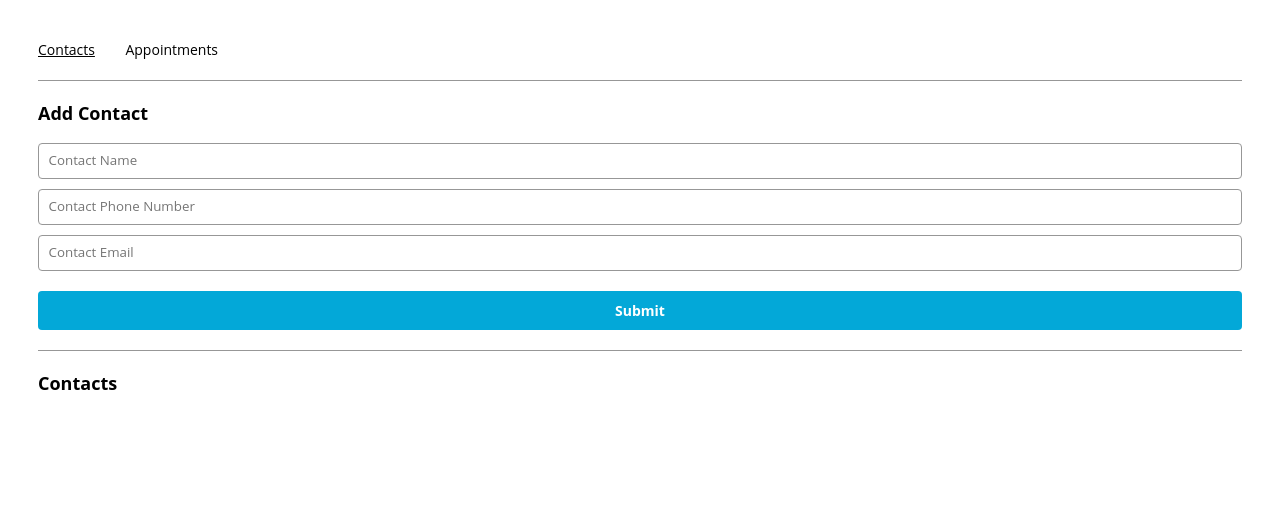
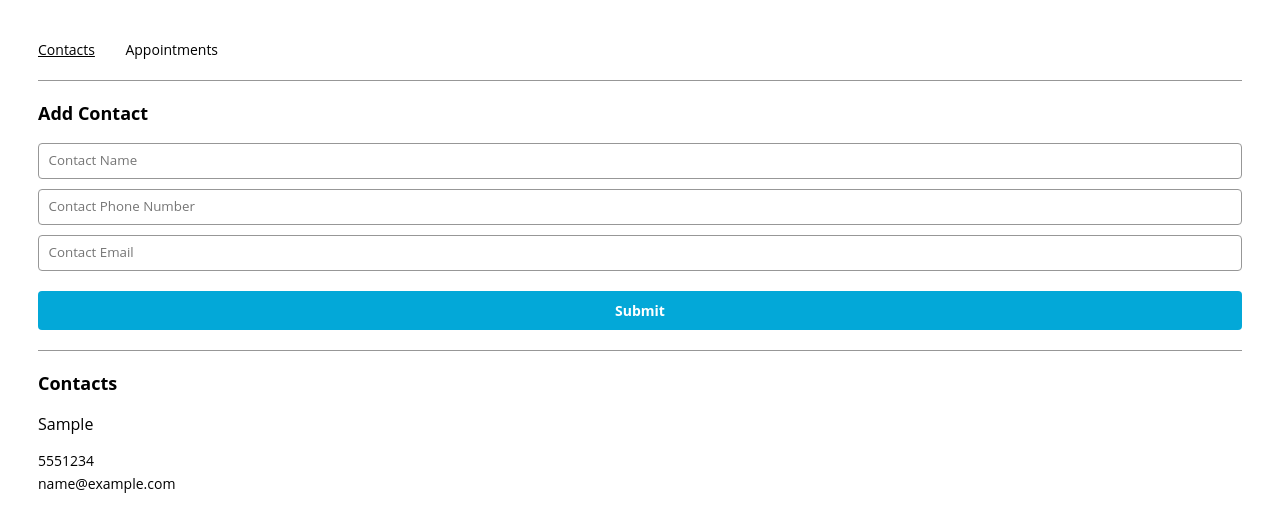
Before and after one commit to jotafuentes/appointment-planner-starting-v18, a React (Create React App) app: page /contacts in a window 1280 px wide. Both pictures are taken after typing "Sample", "5551234", "name@example.com" into the empty fields and a click on the input 640 px from the left and 310 px from the top of the page. Shown: the top 528 px of the page. Built offline with nearby package versions, Linux system fonts and the light colour scheme.

Commit message:
Tile component to production

```diff
--- a/public/index.css
+++ b/public/index.css
@@ -75,6 +75,7 @@
   margin: 0;
   font-size: 14px;
   margin-bottom: 4px;
+
 }
 
 .tile.tile-title {
--- a/src/components/tile/Tile.js
+++ b/src/components/tile/Tile.js
@@ -1,9 +1,14 @@
 import React from "react";
 
-export const Tile = () => {
+export const Tile = ({name, description}) => {
+
+
   return (
     <div className="tile-container">
-
+      <p className="tile-tile">{name}</p>
+      {Object.values(description).map((value, index) => (
+        <p key={index} className="tile">{value}</p>
+      ))}
     </div>
   );
 };
```
